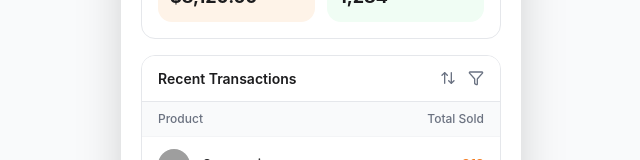
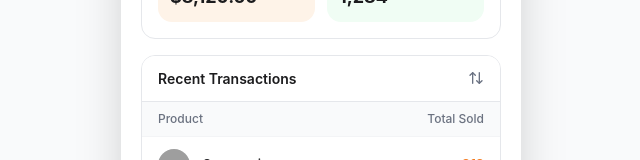
Before and after one commit to nutthawit-l/knpos, a React (Vite) app: page / in a window 1280 px wide. Both pictures are taken after a click on the button "Transactions". Shown: the part 153-313 px from the top of the page, without its empty margins (319-959 px from the left). Built offline with nearby package versions, Linux system fonts and the light colour scheme; grey boxes are pictures that could not be loaded.

Commit message:
style: remove filter icon from transaction page

```diff
--- a/src/pages/Transactions.tsx
+++ b/src/pages/Transactions.tsx
@@ -104,9 +104,6 @@ export default function Transactions({
                 <button>
                   <ArrowUpDown className='w-4 h-4' />
                 </button>
-                <button>
-                  <Filter className='w-4 h-4' />
-                </button>
               </div>
             </div>
 
```
